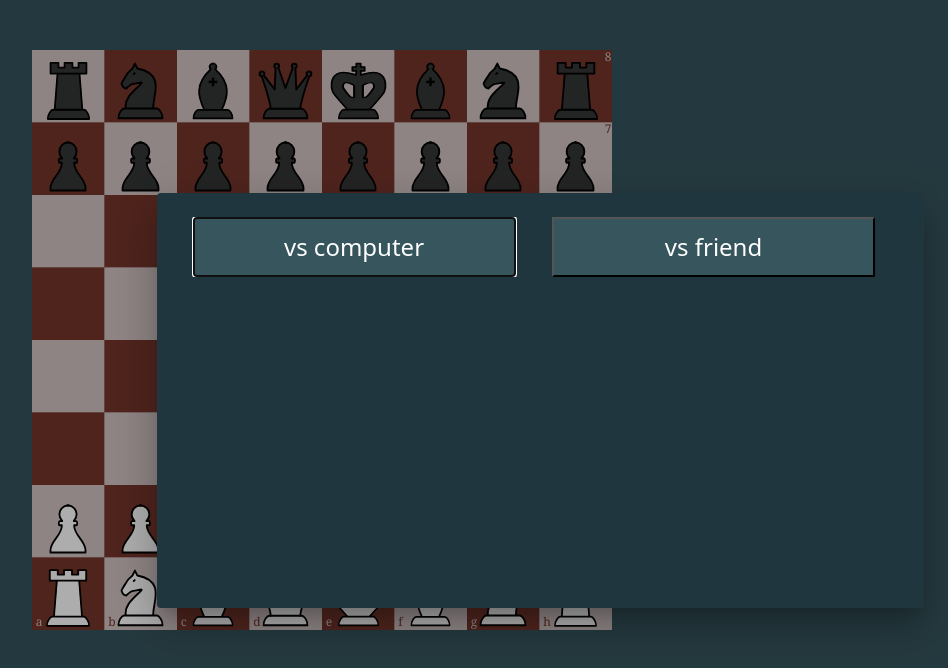
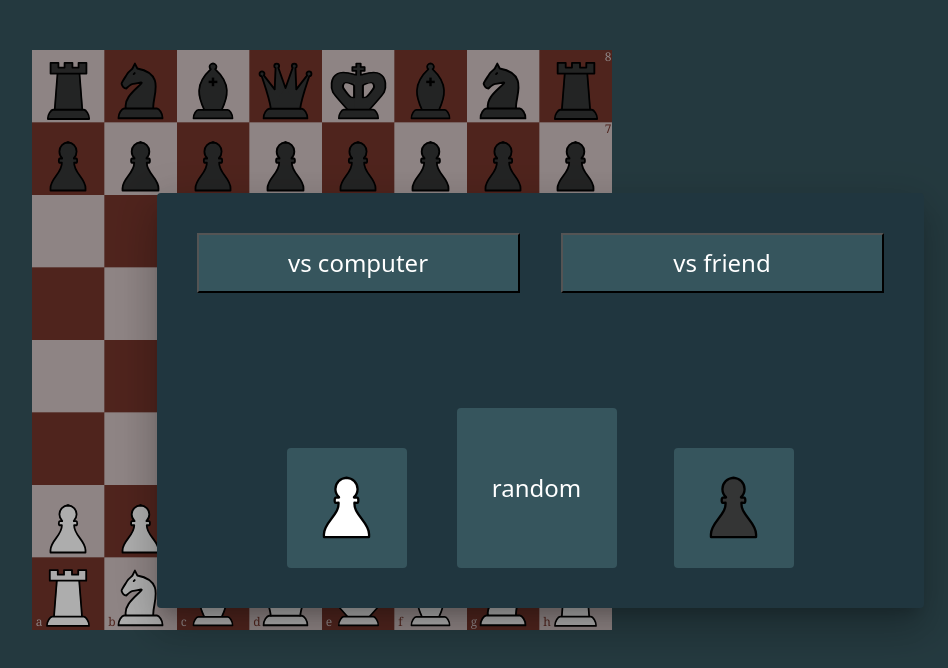
Before and after one commit to krihl4n/ChessUi, an Angular app: page /game2 in a window 1280 px wide. Shown: the top 668 px of the page, without its empty margins (100-1048 px from the left). Built offline with nearby package versions, Linux system fonts and the light colour scheme.

Commit message:
crappy elements positioning in the modal

```diff
--- a/src/app/game2/game2.component.ts
+++ b/src/app/game2/game2.component.ts
@@ -16,19 +16,10 @@ export class Game2Component implements OnInit {
   }
 
   openDialog() {
-
-    const dialogConfig = new MatDialogConfig();
-
-    // const dialogConfig = {
-    //   disableClose: false;
-    // }.
-    // dialogConfig.autoFocus = true;
-    // dialogConfig.width = "767px"
-    // dialogConfig.height = "415px"
-
     this.dialog.open(StartGameDialogComponent, {
       disableClose: false,
-      autoFocus: true,
+      hasBackdrop: true,
+      autoFocus: false,
       width: "767px",
       height: "415px",
       panelClass: 'custom-modalbox'
--- a/src/app/start-game-dialog/start-game-dialog.component.html
+++ b/src/app/start-game-dialog/start-game-dialog.component.html
@@ -1,14 +1,20 @@
 
 <mat-dialog-content>
-    <div class="container" >
-        <div class="row">
-            <div class="col-6">
+    <div id="main-container" class="container">
+        <div id="modal-mode-buttons-row" class="row">
+            <div id="modal-upper-left-column" class="col-6">
                 <button class="btn-game-mode-select">vs computer</button>
             </div>
-            <div class="col-6">
+            <div id="modal-upper-right-column" class="col-6">
                 <button class="btn-game-mode-select">vs friend</button>
             </div>
         </div>
-        <div class="row"></div>
+        <div id="modal-bottom-row" class="row">
+            <div style="position: relative;">
+                <button style="left: 130px;" class="btn btn-color-select-small"><img src="/assets/white_pawn.svg"></button>
+                <button style="left: 300px;" class="btn btn-color-select-large">random</button>
+                <button style="right: 130px;" class="btn btn-color-select-small"><img src="/assets/black_pawn.svg"></button>
+            </div>
+        </div>
     </div>
 </mat-dialog-content>
--- a/src/styles.scss
+++ b/src/styles.scss
@@ -5,15 +5,82 @@ body { margin: 0; font-family: Roboto, "Helvetica Neue", sans-serif; }
 
 
 .custom-modalbox .mat-dialog-container{
+
+    background-color: #20363F;
+    padding: 0;
+    margin: 0;
+    overflow: hidden;
+
+    #main-container {
+        width: 767px; // match modal size
+        height: 415px;
+        position: relative;
+    }
+    #modal-mode-buttons-row {
+        padding: 40px;
+    }
+    #modal-upper-left-column {
+        padding: 0;
+        margin: 0;
+        text-align: left;
+    }
+    #modal-upper-right-column {
+        padding: 0;
+        margin: 0;
+        text-align: right;
+    }
+    #modal-bottom-row {
+        position: absolute;
+        width: 100%;
+        bottom: 0;
+    }
+    #modal-center-column {
+        border: 1px solid red;
+        text-align: center;
+    }
+    #modal-left-column {
+        border: 1px solid red;
+        text-align: right;
+    }
+    #modal-right-column {
+        border: 1px solid red;
+        text-align: left;
+    }
+
+    #modal-right-column {
+        border: 1px solid red;
+        text-align: left;
+    }
+
+    .btn-color-select-large {
+        position: absolute;
+        border: none;
+        width: 160px;
+        height: 160px;
+        bottom: 40px;
+        color: white;
+        font-size: 24px;
+        background-color: #36555D;
+    }
+
+    .btn-color-select-small {
+        position: absolute;
+        border: none;
+        width: 120px;
+        height: 120px;
+        bottom: 40px;
+        color: white;
+        font-size: 24px;
+        background-color: #36555D;
+    }
+
     .btn-game-mode-select {
         width: 323px;
         height: 60px;
         color: white;
         font-size: 24px;
         background-color: #36555D;
-
+        padding: 0;
+        margin: 0;
     }
-    background-color: #20363F;
-   // opacity: 0.2;
-
 }
```
